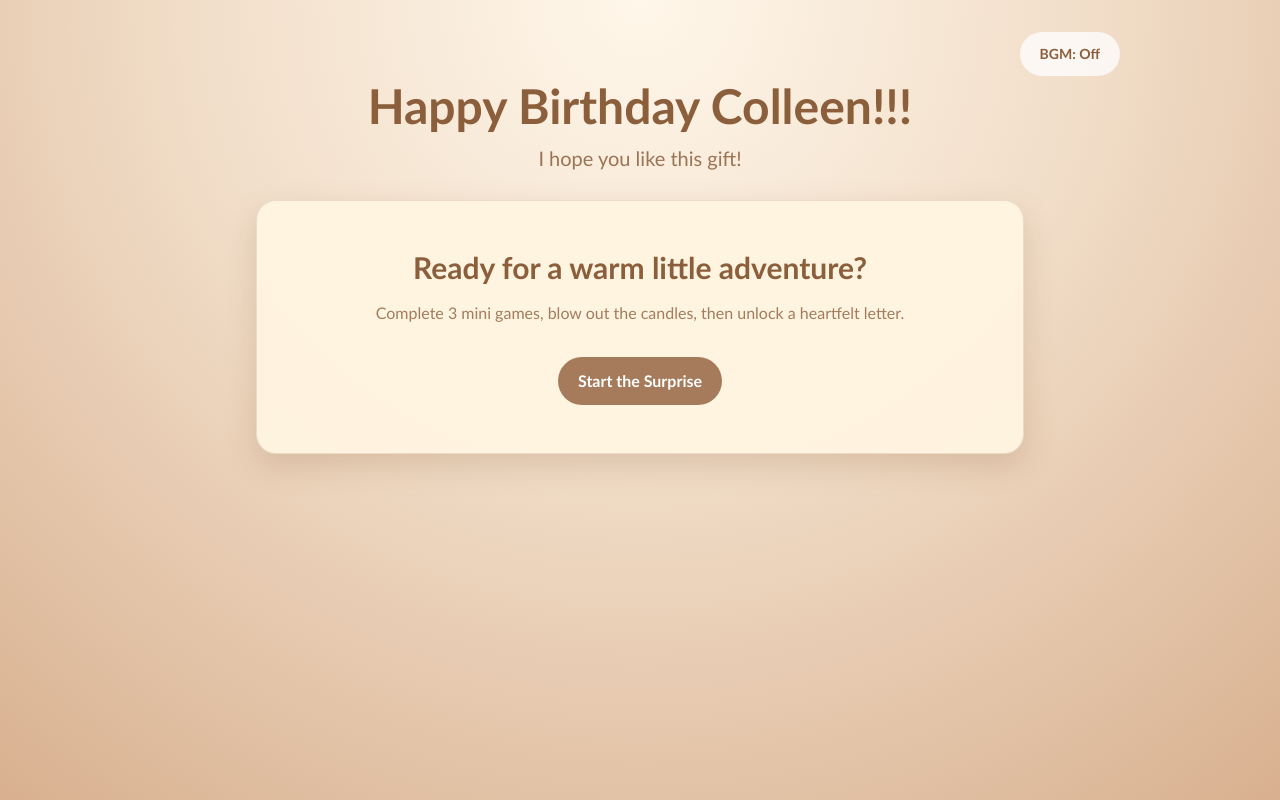
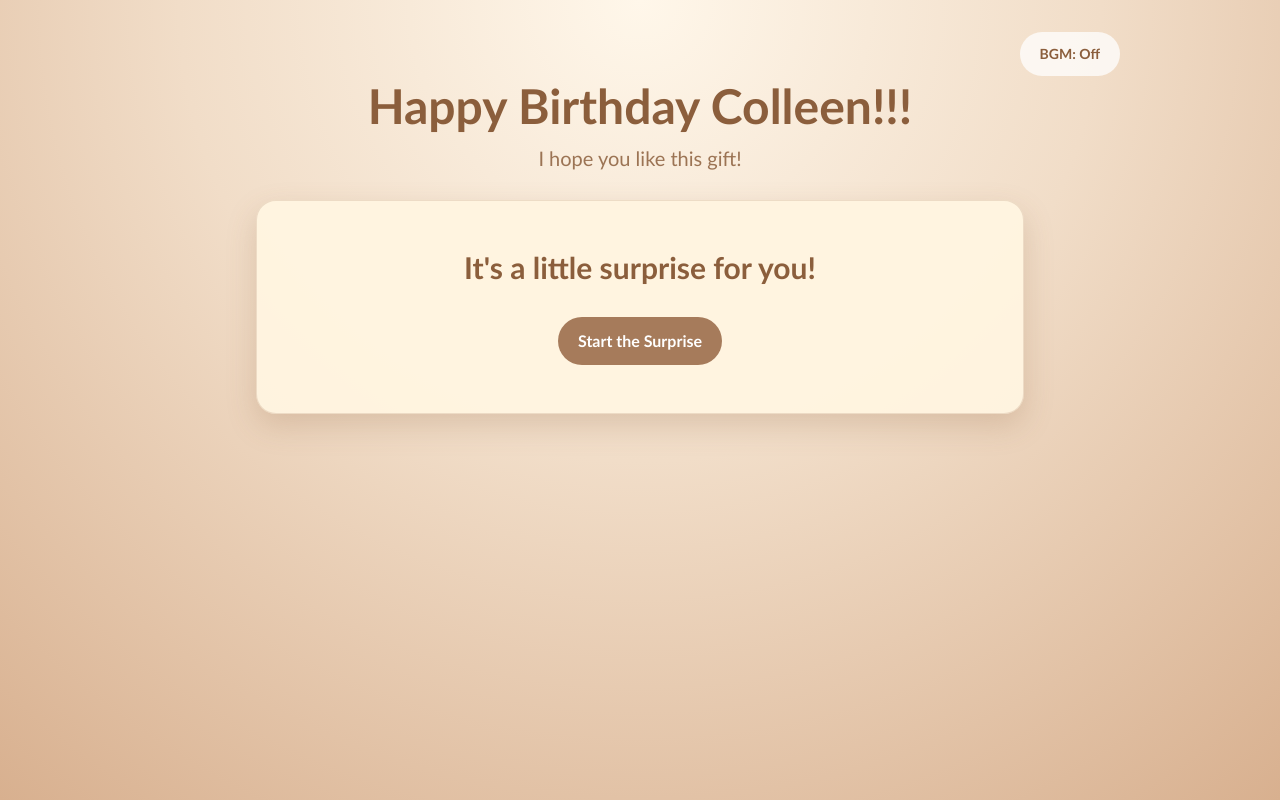
Before and after one commit to Cfengsu2002/Happy_Birthday, a React (Vite) app: page / in a window 1280 px wide. Built offline with nearby package versions, Linux system fonts and the light colour scheme.

Commit message:
简要说明改了什么

```diff
--- a/src/App.jsx
+++ b/src/App.jsx
@@ -849,10 +849,7 @@ function App() {
 
       {step === 0 && (
         <section className="card pop-in mx-auto w-full max-w-3xl p-8 md:p-12">
-          <h2 className="text-2xl font-bold text-teddy-dark md:text-3xl">Ready for a warm little adventure?</h2>
-          <p className="mx-auto mt-4 max-w-xl text-teddy-dark/80">
-            Complete 3 mini games, blow out the candles, then unlock a heartfelt letter.
-          </p>
+          <h2 className="text-2xl font-bold text-teddy-dark md:text-3xl">It's a little surprise for you!</h2>
           <button
             onClick={async () => {
               if (!bgmReady) await startBgm()
```
